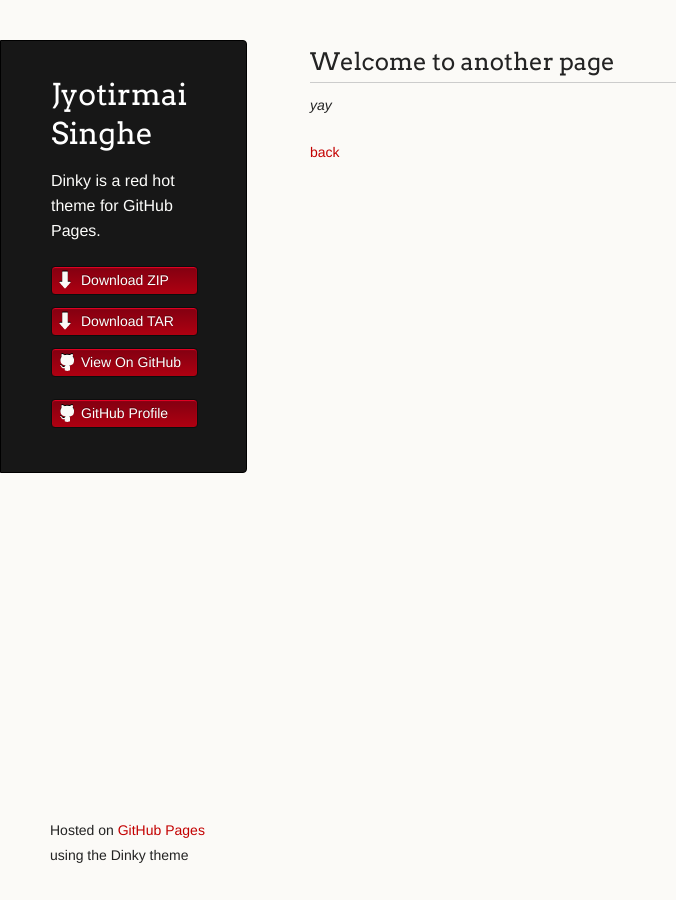
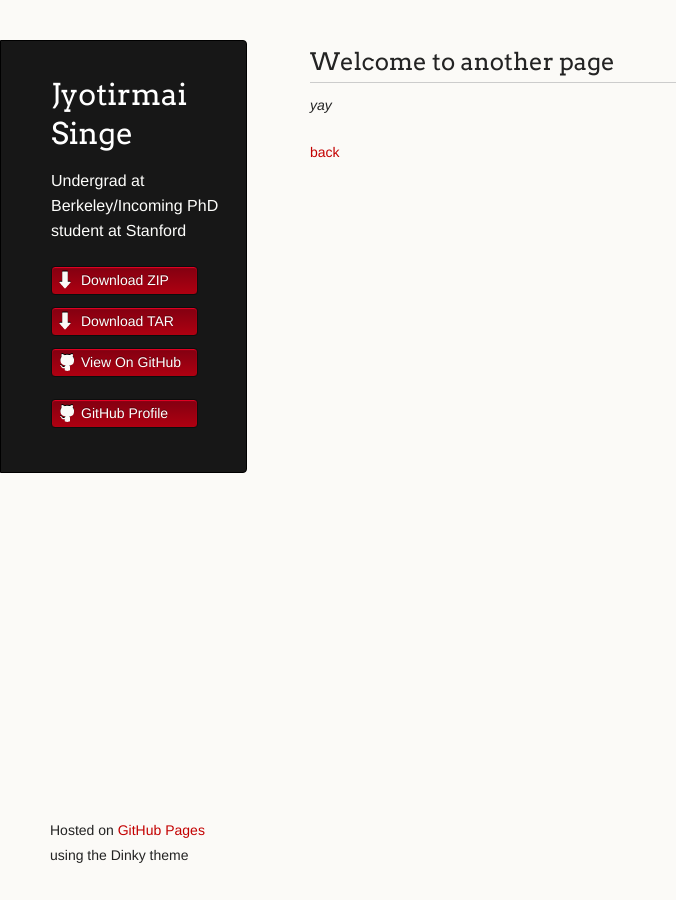
Before and after one commit to joe-singh/joe-singh.github.io, a Jekyll site: the page built from another-page.md, in a window 1280 px wide. Shown: the whole page, without its empty margins (0-676 px from the left). Built offline with Jekyll 4.4.1, drawn with Linux system fonts in a browser that asks for light colours; our own code applies the rules of GitHub Pages for plain Markdown files.

Commit message:
Update info

```diff
--- a/_config.yml
+++ b/_config.yml
@@ -1,5 +1,5 @@
-title: Jyotirmai Singhe
-description: Dinky is a red hot theme for GitHub Pages.
+title: Jyotirmai Singe
+description: Undergrad at Berkeley/Incoming PhD student at Stanford
 show_downloads: true
 google_analytics:
 theme: jekyll-theme-dinky
```
